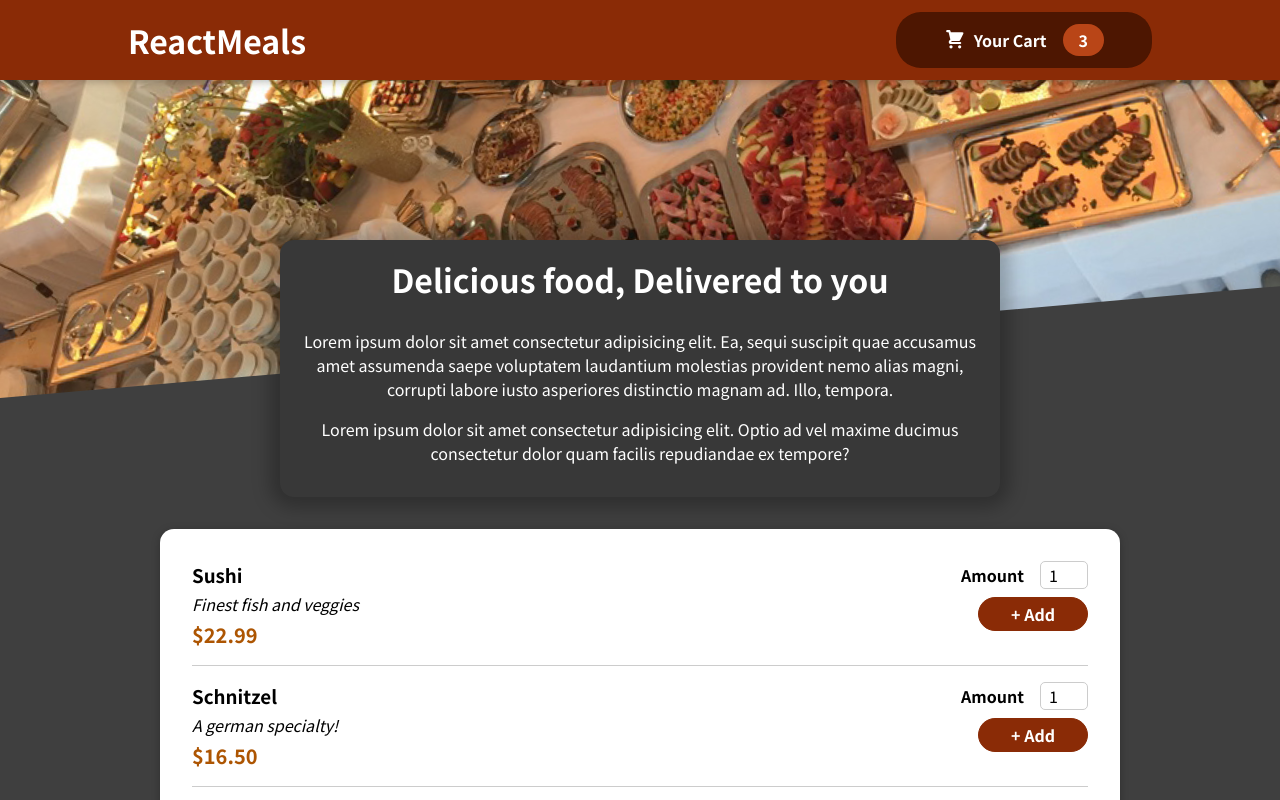
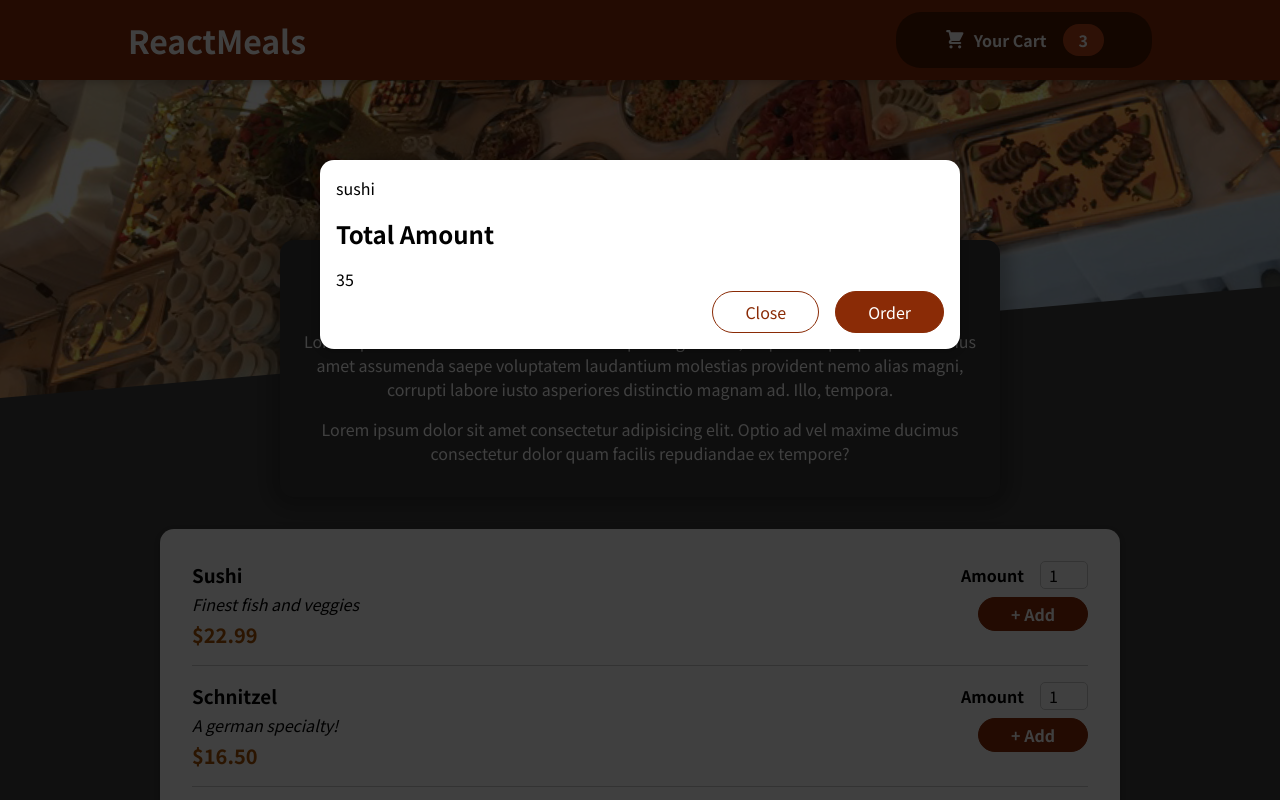
Before and after one commit to Tiwari0808/restaurent_app_shrp, a React (Create React App) app: page / in a window 1280 px wide. Shown: the top 800 px of the page. Built offline with nearby package versions, Linux system fonts and the light colour scheme.

Commit message:
Making a hard Coded Cart without any Functionality

```diff
--- a/public/index.html
+++ b/public/index.html
@@ -27,17 +27,7 @@
     <title>React App</title>
   </head>
   <body>
-    <noscript>You need to enable JavaScript to run this app.</noscript>
+    <div id="overlays"></div>
     <div id="root"></div>
-    <!--
-      This HTML file is a template.
-      If you open it directly in the browser, you will see an empty page.
-
-      You can add webfonts, meta tags, or analytics to this file.
-      The build step will place the bundled scripts into the <body> tag.
-
-      To begin the development, run `npm start` or `yarn start`.
-      To create a production bundle, use `npm run build` or `yarn build`.
-    -->
   </body>
 </html>
--- a/src/App.jsx
+++ b/src/App.jsx
@@ -1,10 +1,16 @@
+import Cart from "./components/Cart/Cart";
 import Header from "./components/Layout/Header";
+import Meals from "./components/Meals/Meals";
 
 function App() {
   return (
-    <div>
+    <>
+    <Cart></Cart>
       <Header></Header>
-    </div>
+      <main>
+       <Meals></Meals>
+      </main>
+    </>
   );
 }
 
--- /dev/null
+++ b/src/components/Cart/Cart.jsx
@@ -0,0 +1,29 @@
+import React from "react";
+import classes from "./Cart.module.css";
+import Modal from "../UI/Modal";
+
+const Cart = () => {
+  const cartitems = (
+    <ul className={classes["cart-items"]}>
+      {[{ name: "sushi", id: "c1", amount: "2", price: "35" }].map((item) => (
+        <li>{item.name}</li>
+      ))}
+    </ul>
+  );
+
+  return (
+    <Modal>
+      {cartitems}
+      <div>
+        <span className={classes.total}>Total Amount</span>
+        <span>35</span>
+      </div>
+      <div className={classes.actions}>
+        <button className={classes["button--alt"]}>Close</button>
+        <button className={classes.button}>Order</button>
+      </div>
+    </Modal>
+  );
+};
+
+export default Cart;
--- /dev/null
+++ b/src/components/Cart/Cart.module.css
@@ -0,0 +1,46 @@
+.cart-items {
+    list-style: none;
+    margin: 0;
+    padding: 0;
+    max-height: 20rem;
+    overflow: auto;
+  }
+
+  .total {
+    display: flex;
+    justify-content: space-between;
+    align-items: center;
+    font-weight: bold;
+    font-size: 1.5rem;
+    margin: 1rem 0;
+  }
+
+  .actions {
+    text-align: right;
+  }
+
+  .actions button {
+    font: inherit;
+    cursor: pointer;
+    background-color: transparent;
+    border: 1px solid #8a2b06;
+    padding: 0.5rem 2rem;
+    border-radius: 25px;
+    margin-left: 1rem;
+  }
+
+  .actions button:hover,
+  .actions button:active {
+    background-color: #5a1a01;
+    border-color: #5a1a01;
+    color: white;
+  }
+
+  .actions .button--alt {
+    color: #8a2b06;
+  }
+
+  .actions .button {
+    background-color: #8a2b06;
+    color: white;
+  }
--- a/src/components/Layout/Header.jsx
+++ b/src/components/Layout/Header.jsx
@@ -14,9 +14,6 @@ const Header = (props) => {
       <div className={classes["main-image"]}>
         <img src={headerImg} alt="header-img" />
       </div>
-      <main>
-        <Meals></Meals>
-      </main>
     </>
   );
 };
--- /dev/null
+++ b/src/components/UI/Modal.jsx
@@ -0,0 +1,26 @@
+import React from "react";
+import classes from "./Modal.module.css";
+import ReactDom from "react-dom";
+
+const Backdrop = (props) => {
+  return <div className={classes.backdrop}></div>;
+};
+const ModalOverlays = (props) => {
+  return (
+    <div className={classes.modal}>
+      <div className={classes.content}>{props.children}</div>
+    </div>
+  );
+};
+
+const Modal = (props) => {
+  const portalElement = document.getElementById("overlays");
+  return (
+    <>
+      {ReactDom.createPortal(<Backdrop></Backdrop>, portalElement)}
+      {ReactDom.createPortal(<ModalOverlays>{props.children}</ModalOverlays>, portalElement)}
+    </>
+  );
+};
+
+export default Modal;
--- /dev/null
+++ b/src/components/UI/Modal.module.css
@@ -0,0 +1,40 @@
+.backdrop {
+    position: fixed;
+    top: 0;
+    left: 0;
+    width: 100%;
+    height: 100vh;
+    z-index: 20;
+    background-color: rgba(0, 0, 0, 0.75);
+  }
+
+  .modal {
+    position: fixed;
+    top: 20vh;
+    left: 5%;
+    width: 90%;
+    background-color: white;
+    padding: 1rem;
+    border-radius: 14px;
+    box-shadow: 0 2px 8px rgba(0, 0, 0, 0.25);
+    z-index: 30;
+    animation: slide-down 300ms ease-out forwards;
+  }
+
+  @media (min-width: 768px) {
+    .modal {
+      width: 40rem;
+      left: calc(50% - 20rem);
+    }
+  }
+
+  @keyframes slide-down {
+    from {
+      opacity: 0;
+      transform: translateY(-3rem);
+    }
+    to {
+      opacity: 1;
+      transform: translateY(0);
+    }
+  }
```
